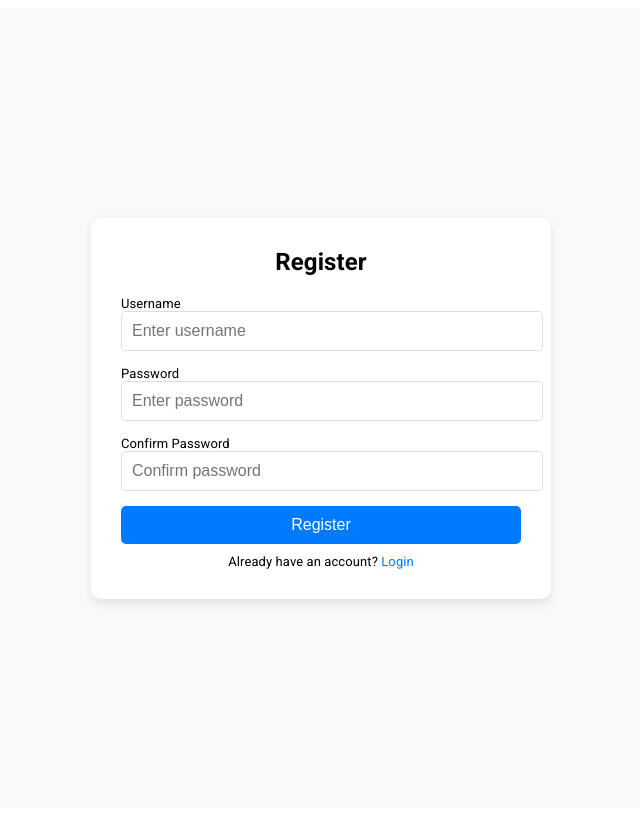
After one commit to RonoYoker/mentis-backend, a Django app: page /dsh/register/ in a window 1280 px wide. The commit adds this page. Shown: the whole page, without its empty margins (319-959 px from the left). Run offline with Django 4.2, Linux system fonts and the light colour scheme.

Commit message:
login dashboard

```diff
--- a/mentis_proj/mentis_proj/apps/dashboard/urls.py
+++ b/mentis_proj/mentis_proj/apps/dashboard/urls.py
@@ -4,4 +4,8 @@ from mentis_proj.apps.dashboard.views import *
 
 urlpatterns = [
     path("main/", main),
+    path("main/manage_profile/",manage_profile),
+    path("register/",register),
+    path("login/",login_view),
+    path("logout/",logout_view)
 ]
--- a/mentis_proj/mentis_proj/apps/dashboard/views.py
+++ b/mentis_proj/mentis_proj/apps/dashboard/views.py
@@ -1,7 +1,50 @@
 from django.template.loader import render_to_string
 from django.shortcuts import HttpResponse
+from django.shortcuts import render, redirect
+from django.contrib.auth.forms import UserCreationForm
+from django.contrib.auth import login,logout,authenticate
+from django.views.decorators.csrf import csrf_exempt
 
 
 def main(request):
     rendered_page = render_to_string('mentis/base.html')
     return HttpResponse(rendered_page)
+
+def manage_profile(request):
+    rendered_page = render_to_string('mentis/manage_profile.html')
+    return HttpResponse(rendered_page)
+
+
+
+@csrf_exempt
+def register(request):
+    messages = []
+    if request.method == "POST":
+        form = UserCreationForm(request.POST)
+        if form.is_valid():
+            user = form.save()
+            login(request, user)
+            return redirect('/dsh/main')
+        else:
+            messages = [x[0] for x in form.errors.values()]
+    else:
+        form = UserCreationForm()
+    return render(request, "mentis/register.html", {"form": form,"messages":messages})
+
+
+def login_view(request):
+    messages = []
+    if request.method == 'POST':
+        username = request.POST['username']
+        password = request.POST['password']
+        user = authenticate(request, username=username, password=password)
+        if user is not None:
+            login(request, user)
+            return redirect('/dsh/main/')  # Redirect to Django Admin or any other page
+        else:
+            messages.append('Invalid username or password.')
+    return render(request, 'mentis/login.html',{"messages":messages})
+
+def logout_view(request):
+    logout(request)
+    return redirect('/dsh/login/')
--- /dev/null
+++ b/mentis_proj/mentis_proj/templates/mentis/register.html
@@ -0,0 +1,127 @@
+<!DOCTYPE html>
+<html lang="en">
+
+<head>
+    <meta charset="UTF-8">
+    <meta name="viewport" content="width=device-width, initial-scale=1.0">
+    <title>Register</title>
+
+    <!-- Including styles from the provided file -->
+    <link rel="stylesheet" href="/static/mentis/css/datatables.bundle.css">
+    <link rel="stylesheet" href="/static/mentis/css/dateRangePicker.css">
+    <link rel="stylesheet" href="/static/mentis/css/select2.bundle.css">
+
+    <style>
+        .register-container {
+            display: flex;
+            justify-content: center;
+            align-items: center;
+            height: 100vh;
+            background-color: #f8f9fa;
+        }
+
+        .register-form {
+            background: #ffffff;
+            padding: 30px;
+            border-radius: 10px;
+            box-shadow: 0 4px 8px rgba(0, 0, 0, 0.1);
+            width: 400px;
+        }
+
+        .form-title {
+            font-size: 24px;
+            font-weight: bold;
+            margin-bottom: 20px;
+            text-align: center;
+        }
+
+        .form-group {
+            margin-bottom: 15px;
+        }
+
+        .form-control {
+            width: 100%;
+            padding: 10px;
+            font-size: 16px;
+            border: 1px solid #ddd;
+            border-radius: 5px;
+        }
+
+        .btn {
+            display: block;
+            width: 100%;
+            padding: 10px;
+            background-color: #007bff;
+            color: white;
+            font-size: 16px;
+            border: none;
+            border-radius: 5px;
+            cursor: pointer;
+            margin-top: 10px;
+        }
+
+        .btn:hover {
+            background-color: #0056b3;
+        }
+
+        .error{
+         color:red;
+        }
+
+        .link {
+            text-align: center;
+            margin-top: 10px;
+        }
+
+        .link a {
+            color: #007bff;
+            text-decoration: none;
+        }
+
+        .link a:hover {
+            text-decoration: underline;
+        }
+    </style>
+</head>
+
+<body>
+    <div class="register-container">
+        <form class="register-form" method="POST" action="/dsh/register/">
+            <div class="form-title">Register</div>
+
+            {% if messages %}
+            <div class="error-message">
+                <ul>
+                {% for message in messages %}
+                    <li><span class="error">  {{ message }}</span></li><br>
+                {% endfor %}
+                </ul>
+            </div>
+            {% endif %}
+
+            <div class="form-group">
+                <label for="username" class="form-field-custom">Username</label>
+                <input type="text" id="username" name="username" class="form-control" placeholder="Enter username" required>
+            </div>
+
+
+            <div class="form-group">
+                <label for="password" class="form-field-custom">Password</label>
+                <input type="password" id="password" name="password1" class="form-control" placeholder="Enter password" required>
+            </div>
+
+            <div class="form-group">
+                <label for="password-confirm" class="form-field-custom">Confirm Password</label>
+                <input type="password" id="password-confirm" name="password2" class="form-control" placeholder="Confirm password" required>
+            </div>
+
+            <button type="submit" class="btn">Register</button>
+
+            <div class="link">
+                Already have an account? <a href="/dsh/login/">Login</a>
+            </div>
+        </form>
+    </div>
+</body>
+
+</html>
```
Also changed, not shown: mentis_proj/mentis_proj/templates/mentis/base.html (+17 -19 lines), mentis_proj/mentis_proj/templates/mentis/login.html (added, +121 -0 lines), mentis_proj/mentis_proj/templates/mentis/manage_profile.html (renamed from mentis_proj/mentis_proj/templates/mentis/manage_configurations.html).
